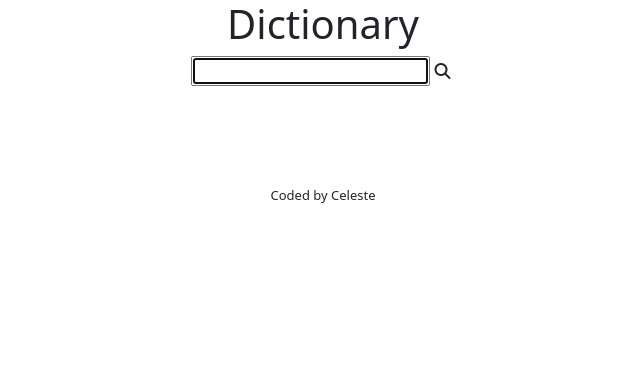
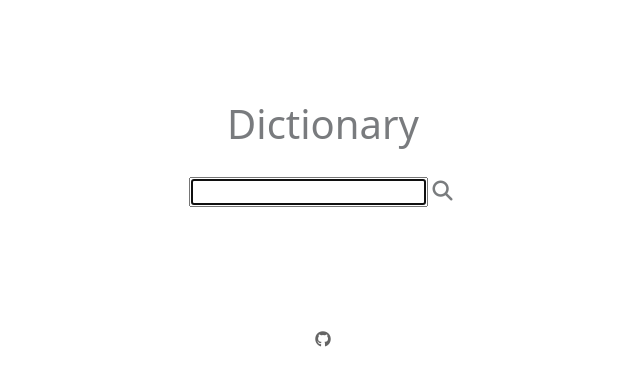
Before and after one commit to celestemoura/dictionary-react, a React (Create React App) app: page / in a window 1280 px wide. Shown: the top 386 px of the page, without its empty margins (317-957 px from the left). Built offline with nearby package versions, Linux system fonts and the light colour scheme.

Commit message:
added footer icon + link and basic CSS

```diff
--- a/public/index.html
+++ b/public/index.html
@@ -7,7 +7,7 @@
     <meta name="theme-color" content="#000000" />
     <meta
       name="description"
-      content="Web site created using create-react-app"
+      content="Dictionary/word-search created with React"
     />
     <link rel="apple-touch-icon" href="%PUBLIC_URL%/logo192.png" />
     <link rel="manifest" href="%PUBLIC_URL%/manifest.json" />
--- a/src/App.css
+++ b/src/App.css
@@ -1,23 +1,20 @@
 footer {
-  font-size: small;
-  padding-top: 100px;
+  margin-bottom: 50px;
+}
+
+.App h1 {
+  opacity: 0.6;
 }
 
 .App {
   text-align: center;
 }
 
-.App-header {
-  background-color: #282c34;
-  min-height: 100vh;
-  display: flex;
-  flex-direction: column;
-  align-items: center;
-  justify-content: center;
-  font-size: calc(10px + 2vmin);
-  color: white;
+.App .container {
+  padding: 100px;
 }
 
-.App-link {
-  color: #61dafb;
+.App .github-icon {
+  color: black;
+  opacity: 0.6;
 }
--- a/src/App.js
+++ b/src/App.js
@@ -7,9 +7,16 @@ function App() {
     <div className="App">
       <div className="container">
         <h1>Dictionary</h1>
-          <Dictionary />
-        <footer>Coded by Celeste</footer>
+        <Dictionary />
       </div>
+      <footer>
+        <a
+          href="https://github.com/celestemoura/dictionary-react"
+          target="_blank"
+        >
+          <i class="fa-brands fa-github github-icon"></i>
+        </a>
+      </footer>
     </div>
   );
 }
--- a/src/Dictionary.css
+++ b/src/Dictionary.css
@@ -1,8 +1,18 @@
+form {
+  padding: 20px;
+}
+
 .search-button {
+  font-size: 20px;
+  opacity: 0.6;
   padding: 5px;
 }
 
 .search-button:hover {
   cursor: pointer;
-  padding: 5px;
 }
+
+.Meaning h3 {
+  font-size: 22px;
+  opacity: 0.6;
+}
--- a/src/Meaning.js
+++ b/src/Meaning.js
@@ -4,7 +4,7 @@ export default function Meaning(props) {
   console.log(props.meaning);
   return (
     <div className="Meaning">
-      <h4>{props.meaning.partOfSpeech}</h4>
+      <h3>{props.meaning.partOfSpeech}</h3>
       {props.meaning.definitions.map(function (definition, index) {
         return (
           <div key={index}>
```
